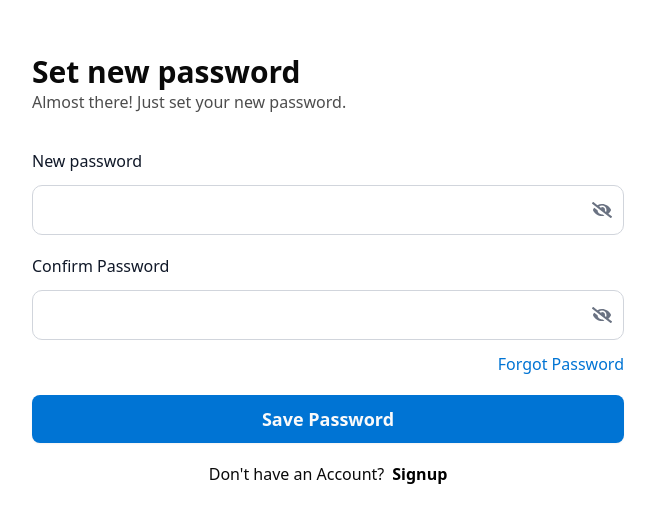
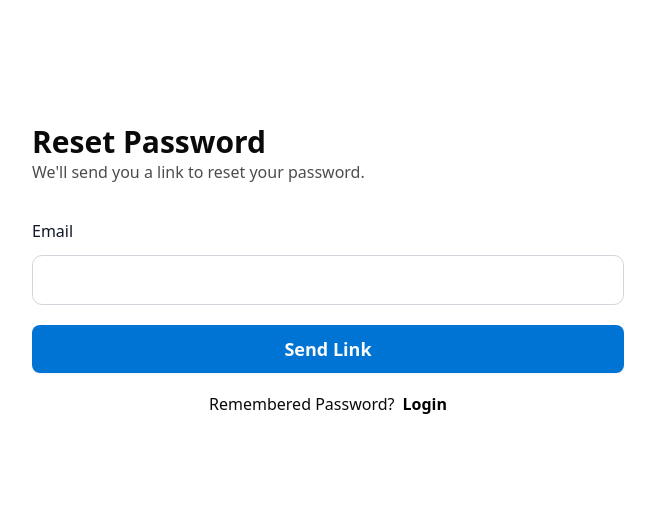
Before and after one commit to Ssaava/fin-expert, a React (Vite) app: page /password-reset in a window 1280 px wide. Shown: the part 130-652 px from the top of the page, without its empty margins (312-967 px from the left). Built offline with nearby package versions, Linux system fonts and the light colour scheme.

Commit message:
fixed typo

```diff
--- a/src/App.tsx
+++ b/src/App.tsx
@@ -2,10 +2,11 @@ import Home from "@/pages/home";
 import { Route, Routes } from "react-router";
 import AuthLayout from "./layouts/auth-layout";
 import LandingPageLayout from "./layouts/landing-page-layout";
-import ManagePasswordLayout from "./layouts/manage-password-layout";
 import SurveyInsightsLayout from "./layouts/survey-insights-layout";
+import AccountVerification from "./pages/auth/account-verification";
 import CreateAccount from "./pages/auth/create-account";
 import Login from "./pages/auth/login";
+import ResetPassword from "./pages/auth/reset-password";
 import DeveloperSurvey from "./pages/developer-survey";
 import FintechUserSurvey from "./pages/fintech-user-survey";
 import Insights from "./pages/insights";
@@ -13,8 +14,6 @@ import RegulatorSurvey from "./pages/regulator-survey";
 import ServiceProviderSurvey from "./pages/service-provider-survey";
 import Settings from "./pages/settings";
 import Survey from "./pages/survey";
-import AccountVerification from "./pages/auth/account-verification";
-import ResetPassword from "./pages/auth/reset-password";
 
 const App = () => {
   return (
@@ -39,7 +38,6 @@ const App = () => {
       </Route>
       <Route path="account-verification" element={<AccountVerification />} />
       <Route path="password-reset" element={<ResetPassword />} />
-      <Route path="/manage-password" element={<ManagePasswordLayout />}></Route>
       <Route path="*" element={<div>404</div>}></Route>
     </Routes>
   );
--- a/src/layouts/manage-password-layout.tsx
+++ /dev/null
@@ -1,11 +0,0 @@
-import { Outlet } from "react-router";
-
-const ManagePasswordLayout = () => {
-  return (
-    <>
-      <Outlet />
-    </>
-  );
-};
-
-export default ManagePasswordLayout;
--- a/src/layouts/survey-layout.tsx
+++ /dev/null
@@ -1,11 +0,0 @@
-import { Outlet } from "react-router";
-
-const SurveyLayout = () => {
-  return (
-    <>
-      <Outlet />
-    </>
-  );
-};
-
-export default SurveyLayout;
--- a/src/pages/auth/reset-password.tsx
+++ b/src/pages/auth/reset-password.tsx
@@ -4,7 +4,7 @@ import { useState } from "react";
 import { Link } from "react-router";
 
 const ResetPassword = () => {
-  const [isEmailVerified] = useState(true);
+  const [isEmailVerified] = useState(false);
   const [formData, setFormData] = useState({
     newPassword: "",
     confirmPassword: "",
@@ -111,10 +111,7 @@ const ResetPassword = () => {
 
               <div className="flex gap-2 items-center justify-center w-full">
                 <p>Remembered Password?</p>
-                <Link
-                  className="text-black font-bold"
-                  to={"/auth/create-account"}
-                >
+                <Link className="text-black font-bold" to={"/auth"}>
                   Login
                 </Link>
               </div>
```
